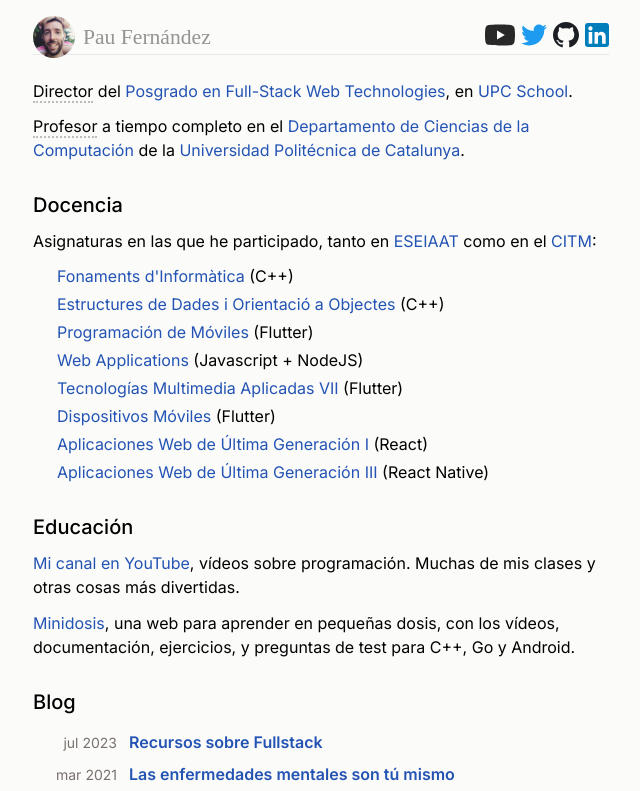
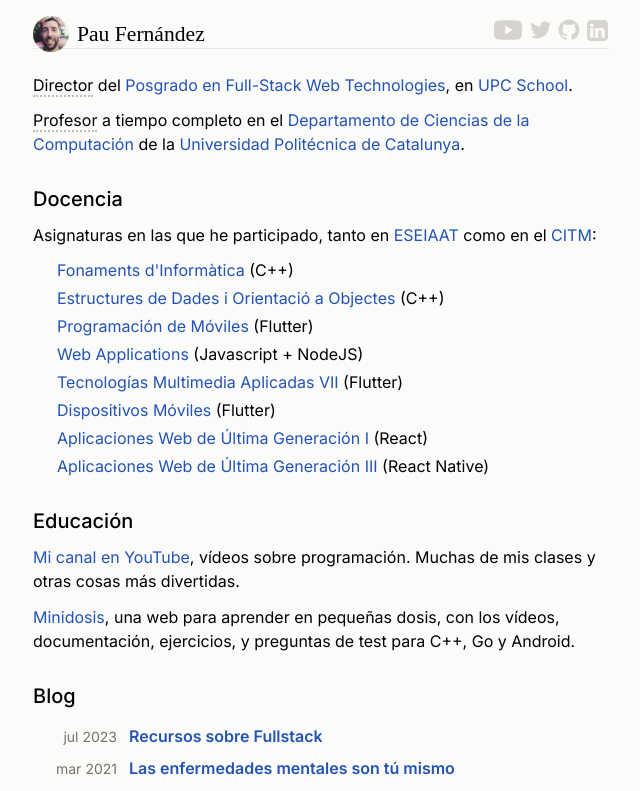
Before and after one commit to pauek/pauek.info, a Next.js app: page / in a window 1280 px wide. Shown: the top 791 px of the page, without its empty margins (319-959 px from the left). Built offline with nearby package versions, Linux system fonts and the light colour scheme; no server answers.

Commit message:
Muchas mejoras

```diff
--- a/app/[year]/[month]/[day]/[slug]/page.tsx
+++ b/app/[year]/[month]/[day]/[slug]/page.tsx
@@ -20,11 +20,11 @@ export default async function PostPage({ params }: Params) {
   return (
     <div id="content">
       <div id="post">
-        <h1>{title}</h1>
+        <h1 className="text-4xl mt-20 mb-2">{title}</h1>
         <time className="fecha">
           {where}, {date.long}
         </time>
-        <div dangerouslySetInnerHTML={{ __html: html }} />
+        <div className="mt-8" dangerouslySetInnerHTML={{ __html: html }} />
       </div>
     </div>
   );
--- a/app/globals.css
+++ b/app/globals.css
@@ -16,6 +16,9 @@ body {
 a {
   color: #2353b3;
   text-decoration: none;
+}
+header a, header a:hover {
+  color: inherit;
 }
 a:hover {
   color: #002364;
@@ -111,11 +114,6 @@ ul.nobullet li {
 #post p {
   margin: 1em 0 1em 0;
 }
-#post h1 {
-  margin-bottom: 0;
-  color: #423f37;
-  font-size: 1.6em;
-}
 #post h2 {
   margin-top: 1.5em;
   font-weight: 600;
@@ -168,12 +166,6 @@ header .whoami {
   padding-bottom: 0.1em;
   padding-right: 1rem;
 }
-header a {
-  color: #949494;
-}
-header a:hover {
-  color: #2c2c2c;
-}
 header .whoami .image {
   display: inline-block;
   position: relative;
--- a/components/Header.tsx
+++ b/components/Header.tsx
@@ -1,9 +1,8 @@
 import Image from "next/image";
 import Link from "next/link";
-import IconYouTube from "./icons/IconYouTube";
-import IconTwitter from "./icons/IconTwitter";
-import IconGitHub from "./icons/IconGitHub";
-import IconLinkedIn from "./icons/IconLinkedIn";
+import Icon from "./icons/Icon";
+
+import socialLinks from "./social-links.json";
 
 export const Header = () => {
   return (
@@ -13,28 +12,23 @@ export const Header = () => {
           className="rounded-full mr-2"
           src="/images/pauek.jpg"
           alt="Pauek's face"
-          width={42}
-          height={42}
+          width={36}
+          height={36}
         />
         <span className="name">Pau Fernández</span>
       </Link>
       <div className="flex-1" />
-      <div className="flex flex-row items-center pb-1 gap-1.5 text-stone-300">
-        <a href="https://youtube.com/paueky" aria-label="Pauek's YouTube page">
-          <IconYouTube />
-        </a>
-        <a href="https://twitter.com/pauek" aria-label="Pauek's Twitter page">
-          <IconTwitter />
-        </a>
-        <a href="https://github.com/pauek" aria-label="Pauek's GitHub page">
-          <IconGitHub />
-        </a>
-        <a
-          href="https://www.linkedin.com/in/pauek/"
-          aria-label="Pauek's LinkedIn page"
-        >
-          <IconLinkedIn />
-        </a>
+      <div className="flex flex-row items-center pb-1 gap-1 text-stone-300">
+        {socialLinks.map((link) => (
+          <a
+            key={link.href}
+            className="hover:text-stone-600"
+            href={link.href}
+            aria-label={link.ariaLabel}
+          >
+            <Icon name={link.icon} size={28} />
+          </a>
+        ))}
       </div>
     </header>
   );
--- /dev/null
+++ b/components/icons/Icon.tsx
@@ -0,0 +1,21 @@
+import IconGitHub from "./IconGitHub";
+import IconLinkedIn from "./IconLinkedIn";
+import IconTwitter from "./IconTwitter";
+import IconYouTube from "./IconYouTube";
+
+export default function Icon({ name, size }: { name: string; size: number }) {
+  switch (name) {
+    case "github":
+      return <IconGitHub size={size} />;
+    case "linkedin":
+      return <IconLinkedIn size={size} />;
+    case "twitter":
+      return <IconTwitter  size={size} />;
+    case "youtube":
+      return <IconYouTube  size={size} />;
+    default:
+      return (
+        <div className="text-red-500">Icon &quot;{name}&quot; not found!</div>
+      );
+  }
+}
--- a/components/icons/IconGitHub.tsx
+++ b/components/icons/IconGitHub.tsx
@@ -1,19 +1,18 @@
-export default function IconGitHub() {
+export default function IconGitHub({ size }: { size: number }) {
   return (
     <svg
-      width={26}
-      height={26}
-      viewBox="0 0 1024 1024"
-      fill="none"
+      width={size-2}
+      height={size}
       xmlns="http://www.w3.org/2000/svg"
+      x="0px"
+      y="0px"
+      viewBox="1 0 30 32"
     >
       <path
-        fill-rule="evenodd"
-        clip-rule="evenodd"
-        d="M8 0C3.58 0 0 3.58 0 8C0 11.54 2.29 14.53 5.47 15.59C5.87 15.66 6.02 15.42 6.02 15.21C6.02 15.02 6.01 14.39 6.01 13.72C4 14.09 3.48 13.23 3.32 12.78C3.23 12.55 2.84 11.84 2.5 11.65C2.22 11.5 1.82 11.13 2.49 11.12C3.12 11.11 3.57 11.7 3.72 11.94C4.44 13.15 5.59 12.81 6.05 12.6C6.12 12.08 6.33 11.73 6.56 11.53C4.78 11.33 2.92 10.64 2.92 7.58C2.92 6.71 3.23 5.99 3.74 5.43C3.66 5.23 3.38 4.41 3.82 3.31C3.82 3.31 4.49 3.1 6.02 4.13C6.66 3.95 7.34 3.86 8.02 3.86C8.7 3.86 9.38 3.95 10.02 4.13C11.55 3.09 12.22 3.31 12.22 3.31C12.66 4.41 12.38 5.23 12.3 5.43C12.81 5.99 13.12 6.7 13.12 7.58C13.12 10.65 11.25 11.33 9.47 11.53C9.76 11.78 10.01 12.26 10.01 13.01C10.01 14.08 10 14.94 10 15.21C10 15.42 10.15 15.67 10.55 15.59C13.71 14.53 16 11.53 16 8C16 3.58 12.42 0 8 0Z"
-        transform="scale(64)"
-        fill="#1B1F23"
-      />
+        fill="currentColor"
+        fillRule="evenodd"
+        d="M 16 4 C 9.371094 4 4 9.371094 4 16 C 4 21.300781 7.4375 25.800781 12.207031 27.386719 C 12.808594 27.496094 13.027344 27.128906 13.027344 26.808594 C 13.027344 26.523438 13.015625 25.769531 13.011719 24.769531 C 9.671875 25.492188 8.96875 23.160156 8.96875 23.160156 C 8.421875 21.773438 7.636719 21.402344 7.636719 21.402344 C 6.546875 20.660156 7.71875 20.675781 7.71875 20.675781 C 8.921875 20.761719 9.554688 21.910156 9.554688 21.910156 C 10.625 23.746094 12.363281 23.214844 13.046875 22.910156 C 13.15625 22.132813 13.46875 21.605469 13.808594 21.304688 C 11.144531 21.003906 8.34375 19.972656 8.34375 15.375 C 8.34375 14.0625 8.8125 12.992188 9.578125 12.152344 C 9.457031 11.851563 9.042969 10.628906 9.695313 8.976563 C 9.695313 8.976563 10.703125 8.65625 12.996094 10.207031 C 13.953125 9.941406 14.980469 9.808594 16 9.804688 C 17.019531 9.808594 18.046875 9.941406 19.003906 10.207031 C 21.296875 8.65625 22.300781 8.976563 22.300781 8.976563 C 22.957031 10.628906 22.546875 11.851563 22.421875 12.152344 C 23.191406 12.992188 23.652344 14.0625 23.652344 15.375 C 23.652344 19.984375 20.847656 20.996094 18.175781 21.296875 C 18.605469 21.664063 18.988281 22.398438 18.988281 23.515625 C 18.988281 25.121094 18.976563 26.414063 18.976563 26.808594 C 18.976563 27.128906 19.191406 27.503906 19.800781 27.386719 C 24.566406 25.796875 28 21.300781 28 16 C 28 9.371094 22.628906 4 16 4 Z"
+      ></path>
     </svg>
   );
 }
--- a/components/icons/IconLinkedIn.tsx
+++ b/components/icons/IconLinkedIn.tsx
@@ -1,21 +1,17 @@
-export default function IconLinkedIn() {
+export default function IconLinkedIn({ size }: { size: number }) {
   return (
     <svg
-      width={24}
-      height={24}
-      viewBox="0 0 72 72"
+      width={size - 5}
+      height={size - 7}
       xmlns="http://www.w3.org/2000/svg"
+      x="0px"
+      y="0px"
+      viewBox="0 0 26 26"
     >
-      <g fill="none" fill-rule="evenodd">
-        <path
-          d="M8,72 L64,72 C68.418278,72 72,68.418278 72,64 L72,8 C72,3.581722 68.418278,-8.11624501e-16 64,0 L8,0 C3.581722,8.11624501e-16 -5.41083001e-16,3.581722 0,8 L0,64 C5.41083001e-16,68.418278 3.581722,72 8,72 Z"
-          fill="#007EBB"
-        />
-        <path
-          d="M62,62 L51.315625,62 L51.315625,43.8021149 C51.315625,38.8127542 49.4197917,36.0245323 45.4707031,36.0245323 C41.1746094,36.0245323 38.9300781,38.9261103 38.9300781,43.8021149 L38.9300781,62 L28.6333333,62 L28.6333333,27.3333333 L38.9300781,27.3333333 L38.9300781,32.0029283 C38.9300781,32.0029283 42.0260417,26.2742151 49.3825521,26.2742151 C56.7356771,26.2742151 62,30.7644705 62,40.051212 L62,62 Z M16.349349,22.7940133 C12.8420573,22.7940133 10,19.9296567 10,16.3970067 C10,12.8643566 12.8420573,10 16.349349,10 C19.8566406,10 22.6970052,12.8643566 22.6970052,16.3970067 C22.6970052,19.9296567 19.8566406,22.7940133 16.349349,22.7940133 Z M11.0325521,62 L21.769401,62 L21.769401,27.3333333 L11.0325521,27.3333333 L11.0325521,62 Z"
-          fill="#FFF"
-        />
-      </g>
+      <path
+        fill="currentColor"
+        d="M 21.125 0 L 4.875 0 C 2.183594 0 0 2.183594 0 4.875 L 0 21.125 C 0 23.816406 2.183594 26 4.875 26 L 21.125 26 C 23.816406 26 26 23.816406 26 21.125 L 26 4.875 C 26 2.183594 23.816406 0 21.125 0 Z M 8.039063 22.070313 L 4 22.070313 L 3.976563 9.976563 L 8.015625 9.976563 Z M 5.917969 8.394531 L 5.894531 8.394531 C 4.574219 8.394531 3.722656 7.484375 3.722656 6.351563 C 3.722656 5.191406 4.601563 4.3125 5.945313 4.3125 C 7.289063 4.3125 8.113281 5.191406 8.140625 6.351563 C 8.140625 7.484375 7.285156 8.394531 5.917969 8.394531 Z M 22.042969 22.070313 L 17.96875 22.070313 L 17.96875 15.5 C 17.96875 13.910156 17.546875 12.828125 16.125 12.828125 C 15.039063 12.828125 14.453125 13.558594 14.171875 14.265625 C 14.066406 14.519531 14.039063 14.867188 14.039063 15.222656 L 14.039063 22.070313 L 9.945313 22.070313 L 9.921875 9.976563 L 14.015625 9.976563 L 14.039063 11.683594 C 14.5625 10.875 15.433594 9.730469 17.519531 9.730469 C 20.105469 9.730469 22.039063 11.417969 22.039063 15.046875 L 22.039063 22.070313 Z"
+      ></path>
     </svg>
   );
 }
--- a/components/icons/IconTwitter.tsx
+++ b/components/icons/IconTwitter.tsx
@@ -1,15 +1,17 @@
-export default function IconTwitter() {
+export default function IconTwitter({ size }: { size: number }) {
   return (
     <svg
+      width={size-2}
+      height={size}
       xmlns="http://www.w3.org/2000/svg"
-      width={26}
-      height={26}
-      viewBox="0 0 248 204"
+      x="0px"
+      y="0px"
+      viewBox="-1 0 30 32"
     >
       <path
-        fill="#1d9bf0"
-        d="M221.95 51.29c.15 2.17.15 4.34.15 6.53 0 66.73-50.8 143.69-143.69 143.69v-.04c-27.44.04-54.31-7.82-77.41-22.64 3.99.48 8 .72 12.02.73 22.74.02 44.83-7.61 62.72-21.66-21.61-.41-40.56-14.5-47.18-35.07 7.57 1.46 15.37 1.16 22.8-.87-23.56-4.76-40.51-25.46-40.51-49.5v-.64c7.02 3.91 14.88 6.08 22.92 6.32C11.58 63.31 4.74 33.79 18.14 10.71c25.64 31.55 63.47 50.73 104.08 52.76-4.07-17.54 1.49-35.92 14.61-48.25 20.34-19.12 52.33-18.14 71.45 2.19 11.31-2.23 22.15-6.38 32.07-12.26-3.77 11.69-11.66 21.62-22.2 27.93 10.01-1.18 19.79-3.86 29-7.95-6.78 10.16-15.32 19.01-25.2 26.16z"
-      />
+        fill="currentColor"
+        d="M 28 8.558594 C 27.117188 8.949219 26.167969 9.214844 25.171875 9.332031 C 26.1875 8.722656 26.96875 7.757813 27.335938 6.609375 C 26.386719 7.171875 25.332031 7.582031 24.210938 7.804688 C 23.3125 6.847656 22.03125 6.246094 20.617188 6.246094 C 17.898438 6.246094 15.691406 8.453125 15.691406 11.171875 C 15.691406 11.558594 15.734375 11.933594 15.820313 12.292969 C 11.726563 12.089844 8.097656 10.128906 5.671875 7.148438 C 5.246094 7.875 5.003906 8.722656 5.003906 9.625 C 5.003906 11.332031 5.871094 12.839844 7.195313 13.722656 C 6.386719 13.695313 5.628906 13.476563 4.964844 13.105469 C 4.964844 13.128906 4.964844 13.148438 4.964844 13.167969 C 4.964844 15.554688 6.660156 17.546875 8.914063 17.996094 C 8.5 18.109375 8.066406 18.171875 7.617188 18.171875 C 7.300781 18.171875 6.988281 18.140625 6.691406 18.082031 C 7.316406 20.039063 9.136719 21.460938 11.289063 21.503906 C 9.605469 22.824219 7.480469 23.609375 5.175781 23.609375 C 4.777344 23.609375 4.386719 23.585938 4 23.539063 C 6.179688 24.9375 8.765625 25.753906 11.546875 25.753906 C 20.605469 25.753906 25.558594 18.25 25.558594 11.742188 C 25.558594 11.53125 25.550781 11.316406 25.542969 11.105469 C 26.503906 10.410156 27.339844 9.542969 28 8.558594 Z"
+      ></path>
     </svg>
   );
 }
--- a/components/icons/IconYouTube.tsx
+++ b/components/icons/IconYouTube.tsx
@@ -1,9 +1,9 @@
-export default function IconYouTube() {
+export default function IconYouTube({ size }: { size: number }) {
   return (
     <svg
       xmlns="http://www.w3.org/2000/svg"
-      width={30}
-      height={30}
+      width={size}
+      height={size}
       x="0"
       y="0"
       version="1.1"
@@ -12,8 +12,7 @@ export default function IconYouTube() {
       <g id="g5" transform="scale(.58824)">
         <path
           id="path7"
-          fill="#282828"
-          fill-opacity="1"
+          fill="currentColor"
           d="M118.9 13.3c-1.4-5.2-5.5-9.3-10.7-10.7C98.7 0 60.7 0 60.7 0s-38 0-47.5 2.5C8.1 3.9 3.9 8.1 2.5 13.3 0 22.8 0 42.5 0 42.5s0 19.8 2.5 29.2C3.9 76.9 8 81 13.2 82.4 22.8 85 60.7 85 60.7 85s38 0 47.5-2.5c5.2-1.4 9.3-5.5 10.7-10.7 2.5-9.5 2.5-29.2 2.5-29.2s.1-19.8-2.5-29.3z"
         />
         <path id="polygon9" fill="#fff" d="M80.2 42.5 48.6 24.3v36.4z" />
--- /dev/null
+++ b/components/social-links.json
@@ -0,0 +1,22 @@
+[
+  {
+    "href": "https://youtube.com/paueky",
+    "ariaLabel": "Pauek's YouTube page",
+    "icon": "youtube"
+  },
+  {
+    "href": "https://twitter.com/pauek",
+    "ariaLabel": "Pauek's Twitter page",
+    "icon": "twitter"
+  },
+  {
+    "href": "https://github.com/pauek",
+    "ariaLabel": "Pauek's GitHub page",
+    "icon": "github"
+  },
+  {
+    "href": "https://www.linkedin.com/in/pauek/",
+    "ariaLabel": "Pauek's LinkedIn page",
+    "icon": "linkedin"
+  }
+]
```
Also changed, not shown: assets/icons/github.svg, assets/icons/linked-in.svg.
